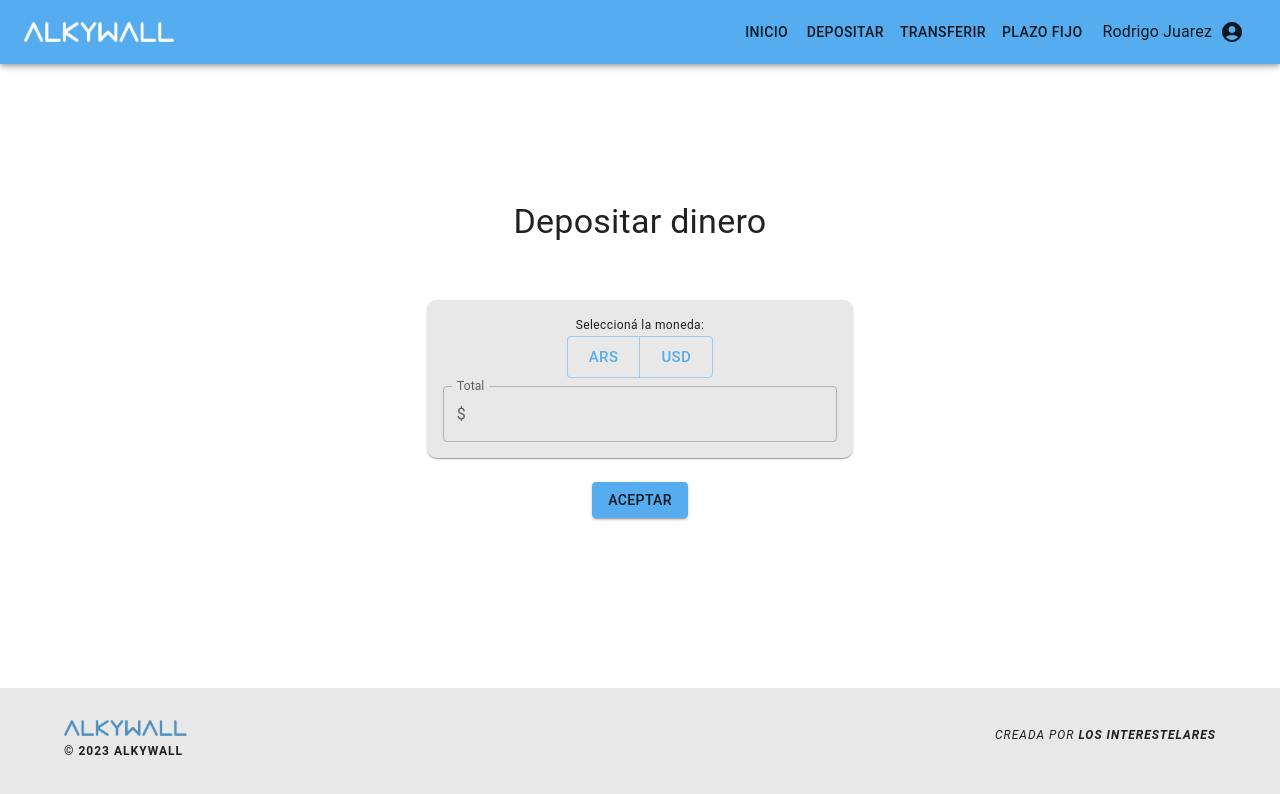
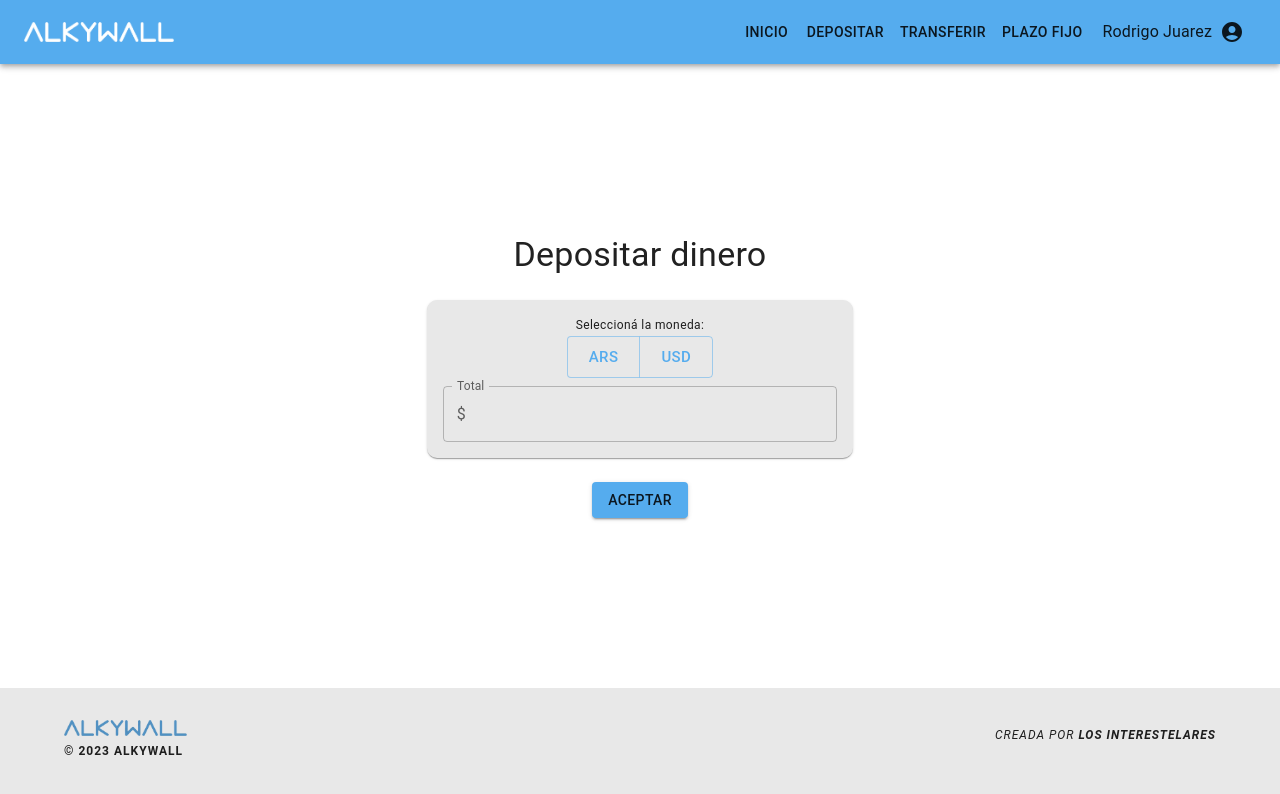
Before and after one commit to alkemyTech/BBVA-FS-W3-Front-T2, a React (Vite) app: page /depositar in a window 1280 px wide. Shown: the top 794 px of the page. Built offline with nearby package versions, Linux system fonts and the light colour scheme.

Commit message:
Acomoda estilos deposit

```diff
--- a/src/pages/Deposit/Deposit.jsx
+++ b/src/pages/Deposit/Deposit.jsx
@@ -51,24 +51,17 @@ const Deposit = () => {
     validationSchema: inputValidation,
     onSubmit: (values) => {
       console.log(values);
+      //aca puede ir la lógica de conexión con el back
     },
   });
 
   return (
-    <main
-      style={{
-        display: "flex",
-        justifyContent: "center",
-        width: "100%",
-        height: "447px",
-        padding: "3em 0",
-      }}
-    >
+    <main>
       <Grid container justifyContent="center">
         <Grid item xs={12} sx={{ display: "flex", justifyContent: "center" }}>
           <Typography variant="h4">Depositar dinero</Typography>
         </Grid>
-        <Grid item xs={12} sm={5} lg={4}>
+        <Grid item xs={12} sm={5} md={4}>
           <form onSubmit={handleSubmit}>
             <Paper
               id="deposit-paper"
```
